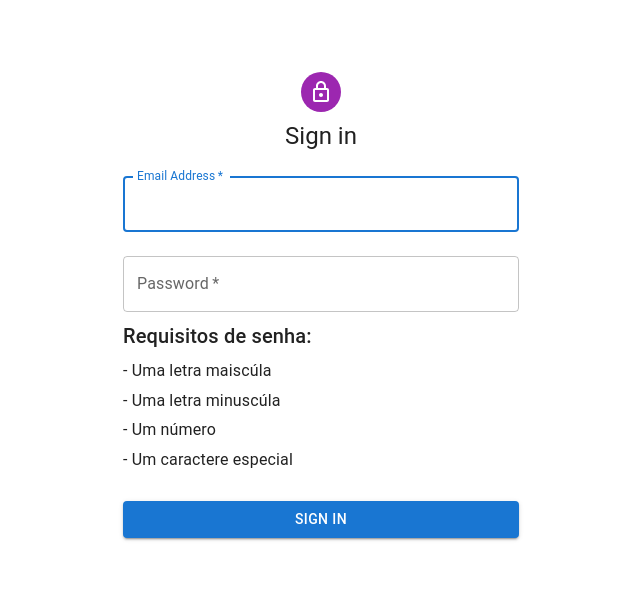
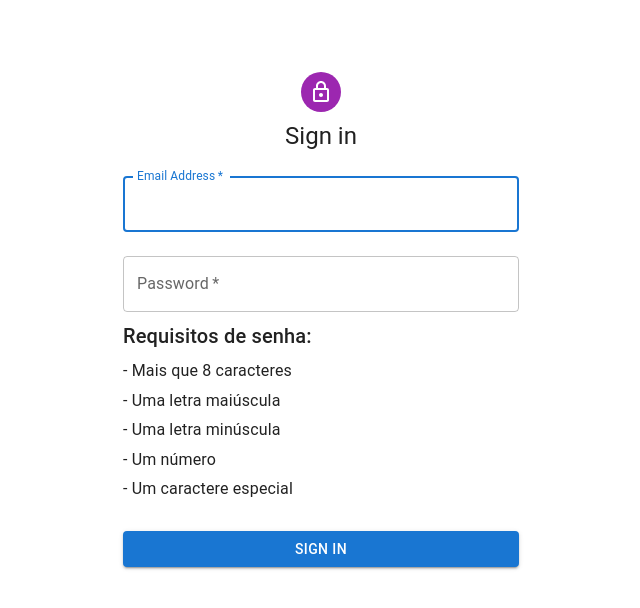
Before and after one commit to ViniciusAlexsander/validador-login, a React (Create React App) app: page / in a window 1280 px wide. Shown: the top 608 px of the page, without its empty margins (319-959 px from the left). Built offline with nearby package versions, Linux system fonts and the light colour scheme.

Commit message:
finalizando

```diff
--- a/src/App.tsx
+++ b/src/App.tsx
@@ -79,10 +79,13 @@ function App() {
               Requisitos de senha:
             </Typography>
             <Typography variant="body1" gutterBottom>
-              - Uma letra maiscúla
+              - Mais que 8 caracteres
             </Typography>
             <Typography variant="body1" gutterBottom>
-              - Uma letra minuscúla
+              - Uma letra maiúscula
+            </Typography>
+            <Typography variant="body1" gutterBottom>
+              - Uma letra minúscula
             </Typography>
             <Typography variant="body1" gutterBottom>
               - Um número
```
